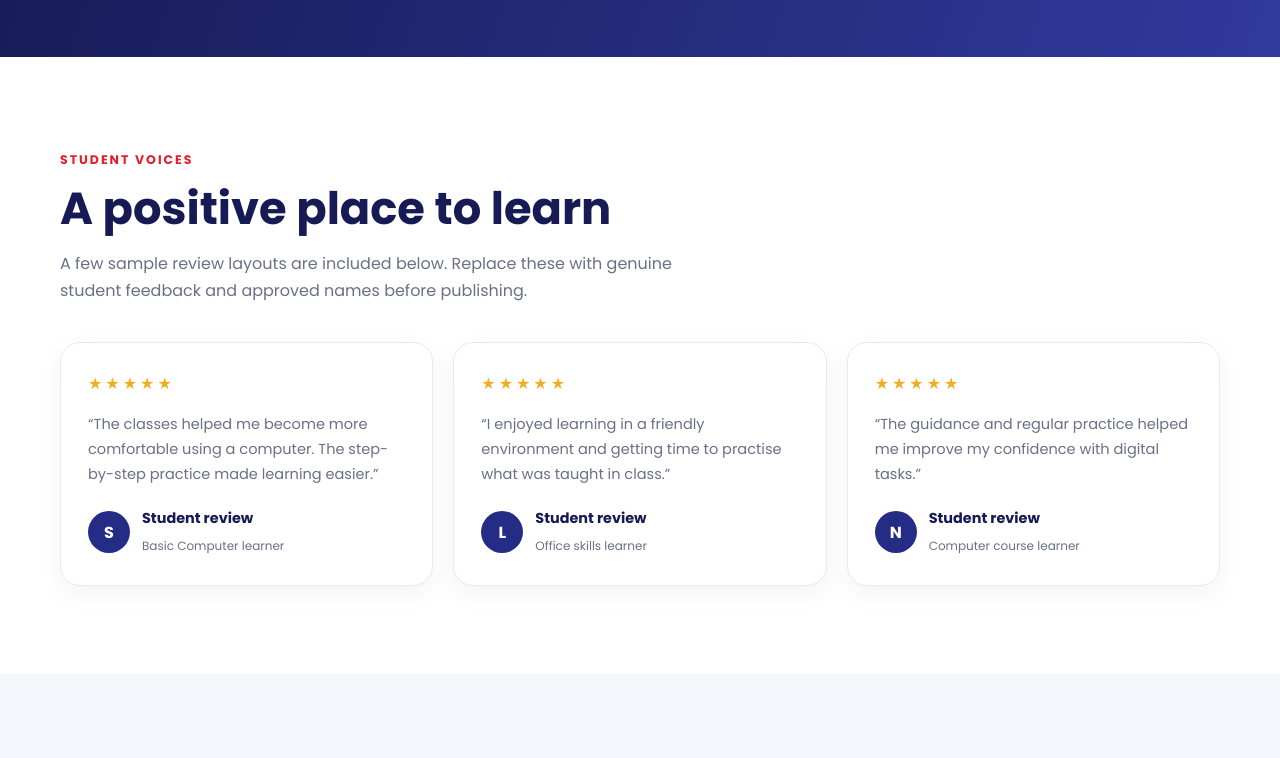
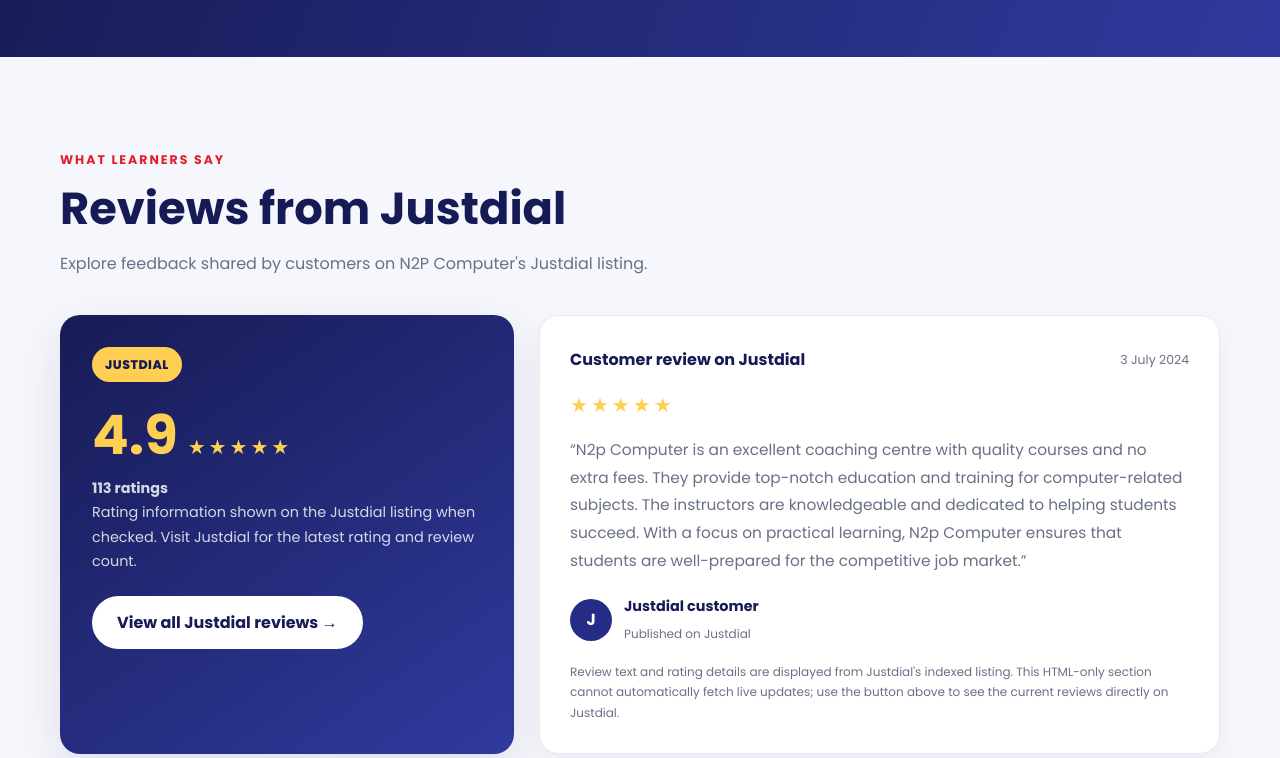
Before and after one commit to Yashika6983/HTML-Learning-Journey, a plain HTML site: page n2p-computer-website/n2p-computer-website/index.html in a window 1280 px wide. Shown: the part 4366-5124 px from the top of the page. Drawn offline with Linux system fonts and the light colour scheme.

Commit message:
adding justdial review

```diff
--- a/n2p-computer-website/n2p-computer-website/index.html
+++ b/n2p-computer-website/n2p-computer-website/index.html
@@ -719,6 +719,117 @@
     .student small {
       color: var(--muted);
       font-size: .75rem;
+    }
+
+    /* ==================== Justdial reviews ==================== */
+    .justdial-section {
+      background: var(--soft);
+    }
+
+    .justdial-panel {
+      display: grid;
+      grid-template-columns: .8fr 1.2fr;
+      gap: 25px;
+      align-items: stretch;
+    }
+
+    .justdial-summary {
+      padding: 32px;
+      border-radius: var(--radius);
+      color: white;
+      background: linear-gradient(145deg, var(--navy), #303a9d);
+      box-shadow: var(--shadow);
+    }
+
+    .justdial-brand {
+      display: inline-block;
+      margin-bottom: 18px;
+      padding: 7px 13px;
+      border-radius: 30px;
+      color: var(--navy);
+      background: #ffcf54;
+      font-size: .78rem;
+      font-weight: 800;
+      letter-spacing: .04em;
+    }
+
+    .justdial-rating {
+      display: flex;
+      align-items: baseline;
+      gap: 10px;
+      margin: 8px 0;
+    }
+
+    .justdial-rating strong {
+      color: #ffcf54;
+      font-size: 3.4rem;
+      line-height: 1;
+    }
+
+    .justdial-stars {
+      color: #ffcf54;
+      font-size: 1.25rem;
+      letter-spacing: 3px;
+    }
+
+    .justdial-summary p {
+      margin: 12px 0 22px;
+      color: rgba(255,255,255,.82);
+      font-size: .9rem;
+    }
+
+    .justdial-summary .btn {
+      background: white;
+      color: var(--navy);
+      box-shadow: none;
+    }
+
+    .justdial-review {
+      padding: 30px;
+      border: 1px solid var(--line);
+      border-radius: var(--radius);
+      background: white;
+      box-shadow: 0 8px 25px rgba(20, 25, 70, .05);
+    }
+
+    .justdial-review-top {
+      display: flex;
+      justify-content: space-between;
+      gap: 15px;
+      align-items: center;
+      margin-bottom: 15px;
+    }
+
+    .justdial-review-top strong {
+      color: var(--navy);
+    }
+
+    .justdial-review time {
+      color: var(--muted);
+      font-size: .78rem;
+    }
+
+    .justdial-review blockquote {
+      color: var(--muted);
+      font-size: .96rem;
+      line-height: 1.8;
+      margin: 14px 0 20px;
+    }
+
+    .justdial-source-note {
+      color: var(--muted);
+      font-size: .75rem;
+      margin-top: 16px;
+    }
+
+    @media (max-width: 650px) {
+      .justdial-panel {
+        grid-template-columns: 1fr;
+      }
+      .justdial-summary,
+      .justdial-review {
+        padding: 25px;
+      }
     }
 
     /* ==================== Contact ==================== */
@@ -1349,39 +1460,45 @@
       </div>
     </section>
 
-    <!-- ==================== Testimonials ==================== -->
-    <section class="section" id="testimonials">
+    <!-- ==================== Justdial Reviews ==================== -->
+    <section class="section justdial-section" id="testimonials">
       <div class="container">
-        <div class="section-heading"><span class="section-kicker">Student voices</span>
-          <h2 class="section-title">A positive place to learn</h2>
-          <p class="section-intro">A few sample review layouts are included below. Replace these with genuine student
-            feedback and approved names before publishing.</p>
-        </div>
-        <div class="testimonial-grid">
-          <article class="testimonial">
-            <div class="stars" aria-label="5 out of 5 stars">★★★★★</div>
-            <p>“The classes helped me become more comfortable using a computer. The step-by-step practice made learning
-              easier.”</p>
+        <div class="section-heading">
+          <span class="section-kicker">What learners say</span>
+          <h2 class="section-title">Reviews from Justdial</h2>
+          <p class="section-intro">Explore feedback shared by customers on N2P Computer's Justdial listing.</p>
+        </div>
+
+        <div class="justdial-panel">
+          <div class="justdial-summary">
+            <span class="justdial-brand">JUSTDIAL</span>
+            <div class="justdial-rating">
+              <strong>4.9</strong>
+              <span class="justdial-stars" aria-label="Rated 4.9 out of 5">★★★★★</span>
+            </div>
+            <p><strong>113 ratings</strong><br>Rating information shown on the Justdial listing when checked. Visit Justdial for the latest rating and review count.</p>
+            <a class="btn" href="https://www.justdial.com/Rohtak/N2P-Computer-Near-Power-House-Near-Medstar-Hospital-Model-Town/9999P1262-1262-230805120800-S2P4_BZDET/reviews" target="_blank" rel="noopener noreferrer">
+              View all Justdial reviews →
+            </a>
+          </div>
+
+          <article class="justdial-review">
+            <div class="justdial-review-top">
+              <strong>Customer review on Justdial</strong>
+              <time datetime="2024-07-03">3 July 2024</time>
+            </div>
+            <div class="justdial-stars" aria-label="5 out of 5 stars">★★★★★</div>
+            <blockquote>
+              “N2p Computer is an excellent coaching centre with quality courses and no extra fees. They provide top-notch education and training for computer-related subjects. The instructors are knowledgeable and dedicated to helping students succeed. With a focus on practical learning, N2p Computer ensures that students are well-prepared for the competitive job market.”
+            </blockquote>
             <div class="student">
-              <div class="student-avatar">S</div>
-              <div><strong>Student review</strong><small>Basic Computer learner</small></div>
+              <div class="student-avatar">J</div>
+              <div>
+                <strong>Justdial customer</strong>
+                <small>Published on Justdial</small>
+              </div>
             </div>
-          </article>
-          <article class="testimonial">
-            <div class="stars" aria-label="5 out of 5 stars">★★★★★</div>
-            <p>“I enjoyed learning in a friendly environment and getting time to practise what was taught in class.”</p>
-            <div class="student">
-              <div class="student-avatar">L</div>
-              <div><strong>Student review</strong><small>Office skills learner</small></div>
-            </div>
-          </article>
-          <article class="testimonial">
-            <div class="stars" aria-label="5 out of 5 stars">★★★★★</div>
-            <p>“The guidance and regular practice helped me improve my confidence with digital tasks.”</p>
-            <div class="student">
-              <div class="student-avatar">N</div>
-              <div><strong>Student review</strong><small>Computer course learner</small></div>
-            </div>
+            <p class="justdial-source-note">Review text and rating details are displayed from Justdial's indexed listing. This HTML-only section cannot automatically fetch live updates; use the button above to see the current reviews directly on Justdial.</p>
           </article>
         </div>
       </div>
@@ -1415,7 +1532,7 @@
             </div>
             <div class="contact-detail">
               <div>✉️</div>
-              <div><b>Email</b><span>Please contact the institute by phone for its current email address.</span></div>
+              <div><b>Email</b><span>n2pcomputer18@gmail.com</span></div>
             </div>
           </div>
           <div class="contact-form">
```
